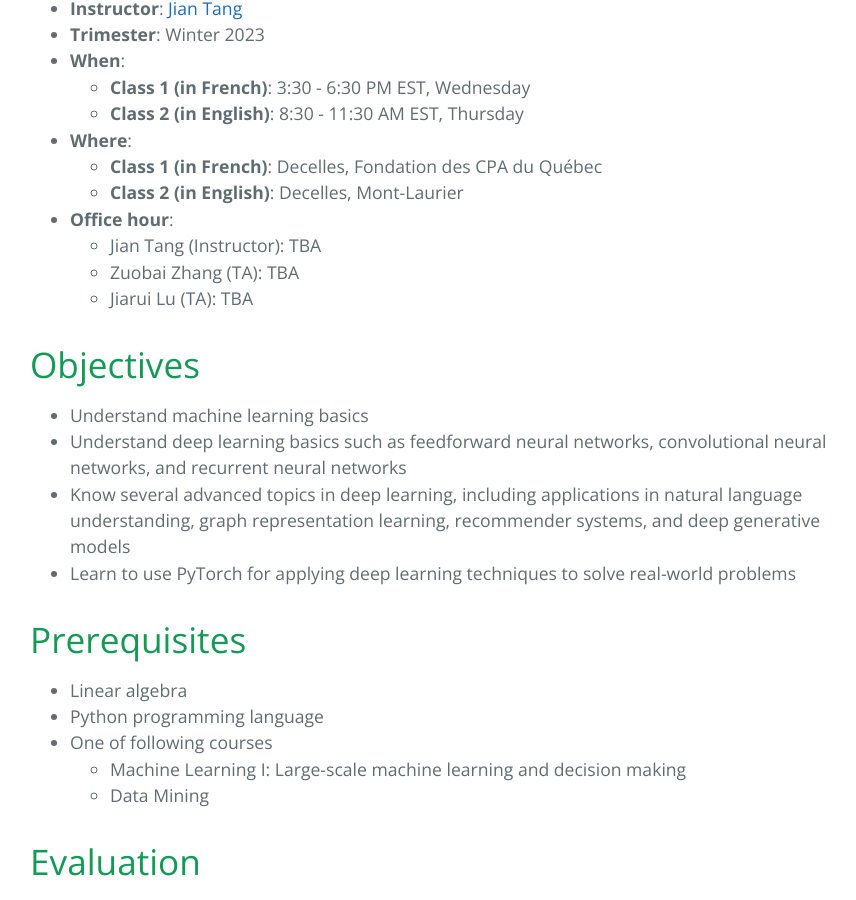
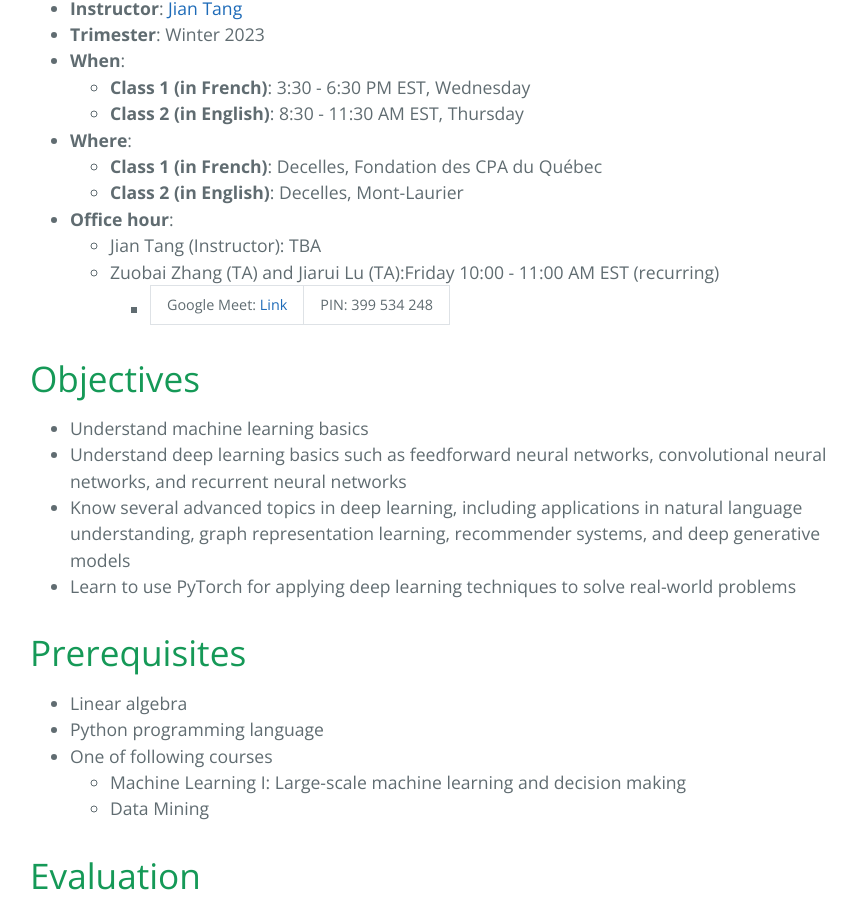
Before and after one commit to DeepGraphLearning/Math80600A_2023W, a Jekyll site: the page built from index.md, in a window 1280 px wide and 900 px high, scrolled down 504 px. Shown: the whole window, without its empty margins (194-1050 px from the left). Built offline with Jekyll 4.4.1, drawn with Linux system fonts in a browser that asks for light colours.

Commit message:
[M] update office hrs

```diff
--- a/index.md
+++ b/index.md
@@ -29,8 +29,8 @@ team:
   - **Class 2 (in English)**: Decelles, Mont-Laurier
 - **Office hour**:
   - Jian Tang (Instructor): TBA
-  - Zuobai Zhang (TA): TBA
-  - Jiarui Lu (TA): TBA
+  - Zuobai Zhang (TA) and Jiarui Lu (TA):Friday 10:00 - 11:00 AM EST (recurring)
+    - Google Meet: [Link](https://meet.google.com/bxc-kxfp-msw) | PIN: 399 534 248
 
 [Jian Tang]: https://jian-tang.com
 [Quebecor]: https://www.hec.ca/campus/edifices/cote_sainte_catherine/1er_etage/salles_cours/quebecor.html
```
